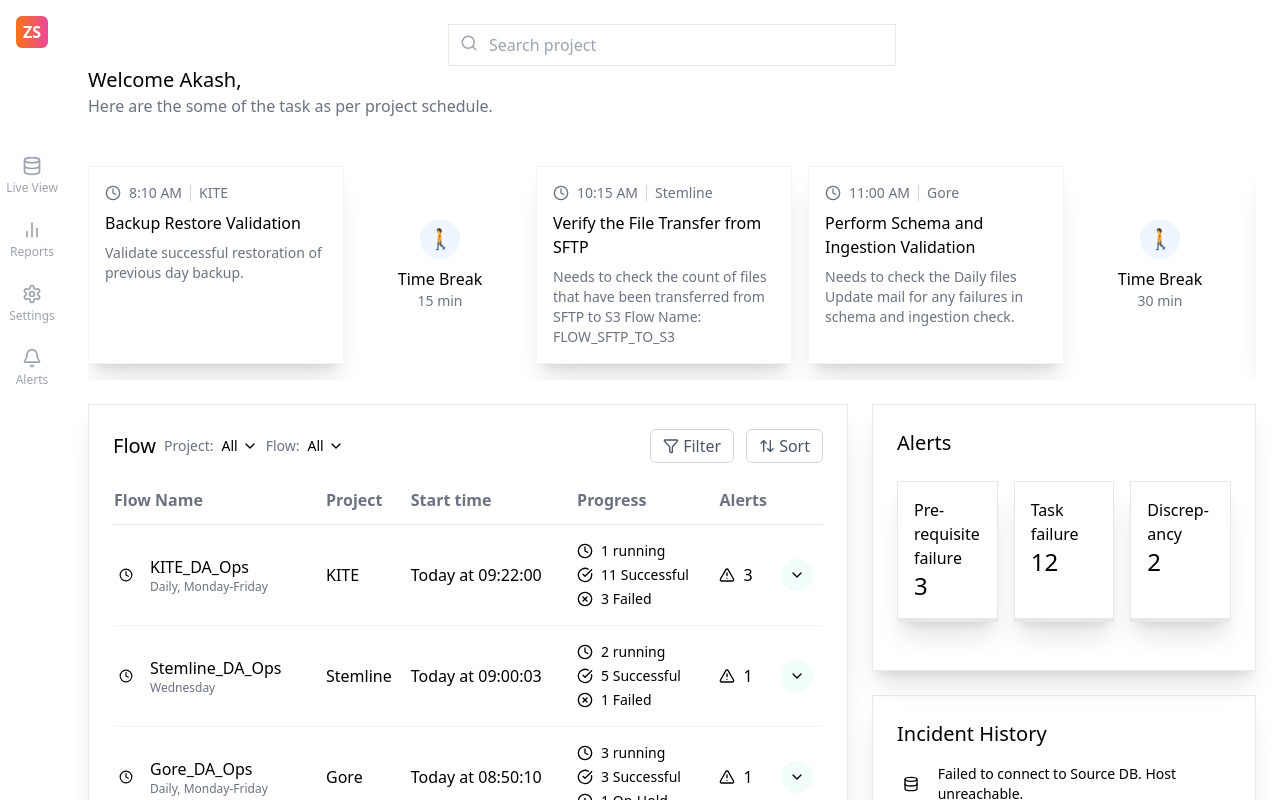
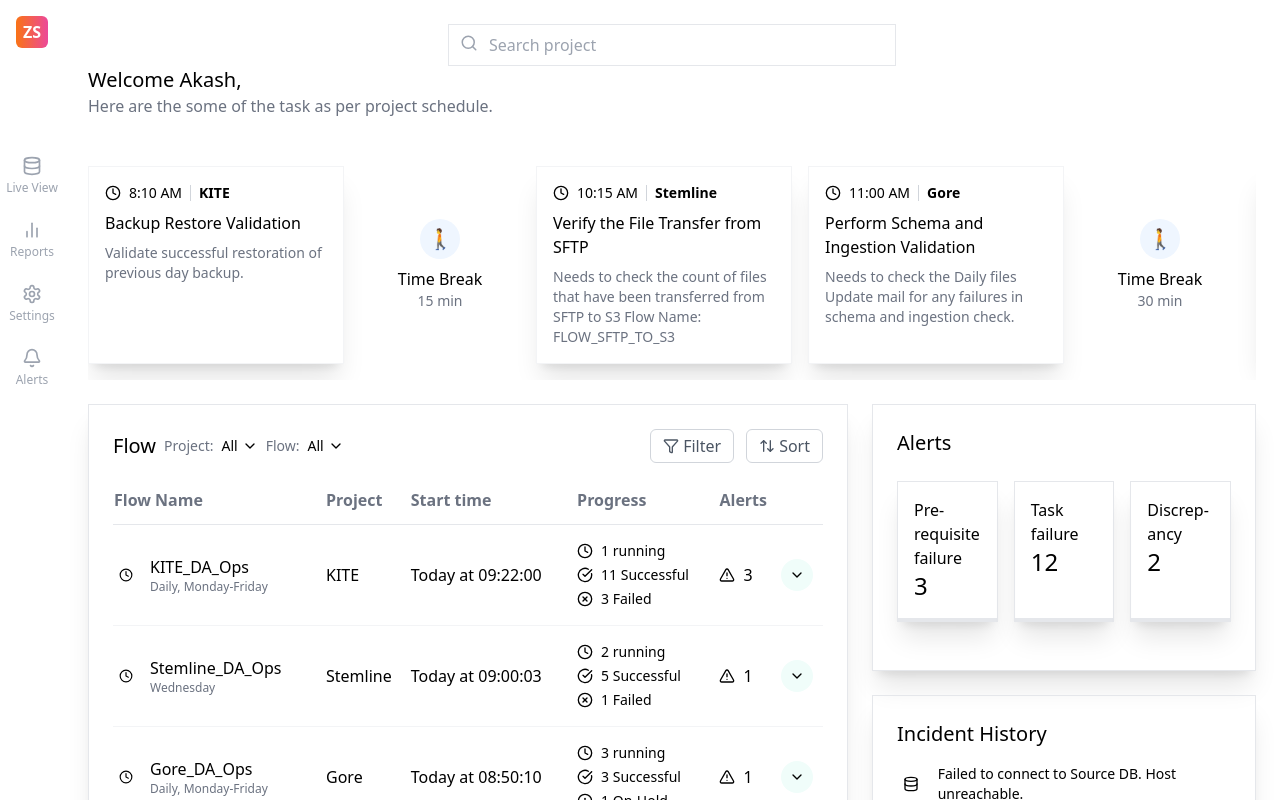
Before and after one commit to ashutoshzxc01ofc/demo-repo, a React (Vite) app: page / in a window 1280 px wide. Built offline with nearby package versions, Linux system fonts and the light colour scheme.

Commit message:
Update App.jsx

```diff
--- a/src/App.jsx
+++ b/src/App.jsx
@@ -186,13 +186,15 @@ function ScheduleSection() {
 function ScheduleCard({ time, project, title, description }) {
   return (
     <div className="min-w-64 max-w-64 rounded-radius-xsmall p-4 shadow-xl border border-gray-100 bg-surface-surface-dark">
-      <div className="flex items-center mb-2 text-sm text-gray-500">
+      <div className="flex items-center mb-2 text-sm text-brand-primary-dark ">
         <Clock size={16} className="mr-2" />
         <span>{time}</span>
         {project && (
           <>
             <div className="mx-2 h-4 border-r border-gray-300 "></div>
-            <span className="font-medium">{project}</span>
+            <span className="font-semibold text-brand-primary-dark">
+              {project}
+            </span>
           </>
         )}
       </div>
@@ -221,7 +223,7 @@ function BreakCard({ duration }) {
 // 3. Flow Table Components
 function FlowTableSection() {
   return (
-    <div className="bg-surface-surface-dark rounded-radius-xsmall p-6 mb-6 shadow-xl border">
+    <div className="bg-surface-surface-dark rounded-radius-xsmall p-6 mb-6 shadow-xl border pb-10">
       <FilterSortBar />
       <FlowTable />
     </div>
@@ -356,7 +358,7 @@ function FlowTable() {
 
 function FlowTableRow({ name, schedule, project, startTime, status, alerts }) {
   return (
-    <tr className="border-b border-gray-100">
+    <tr className="border-b border-gray-100 ">
       <td className="py-4">
         <div className="flex items-center">
           <div className="w-6 h-6 rounded-full  bg-brand-secondary-light flex items-center justify-center mr-3">
```
